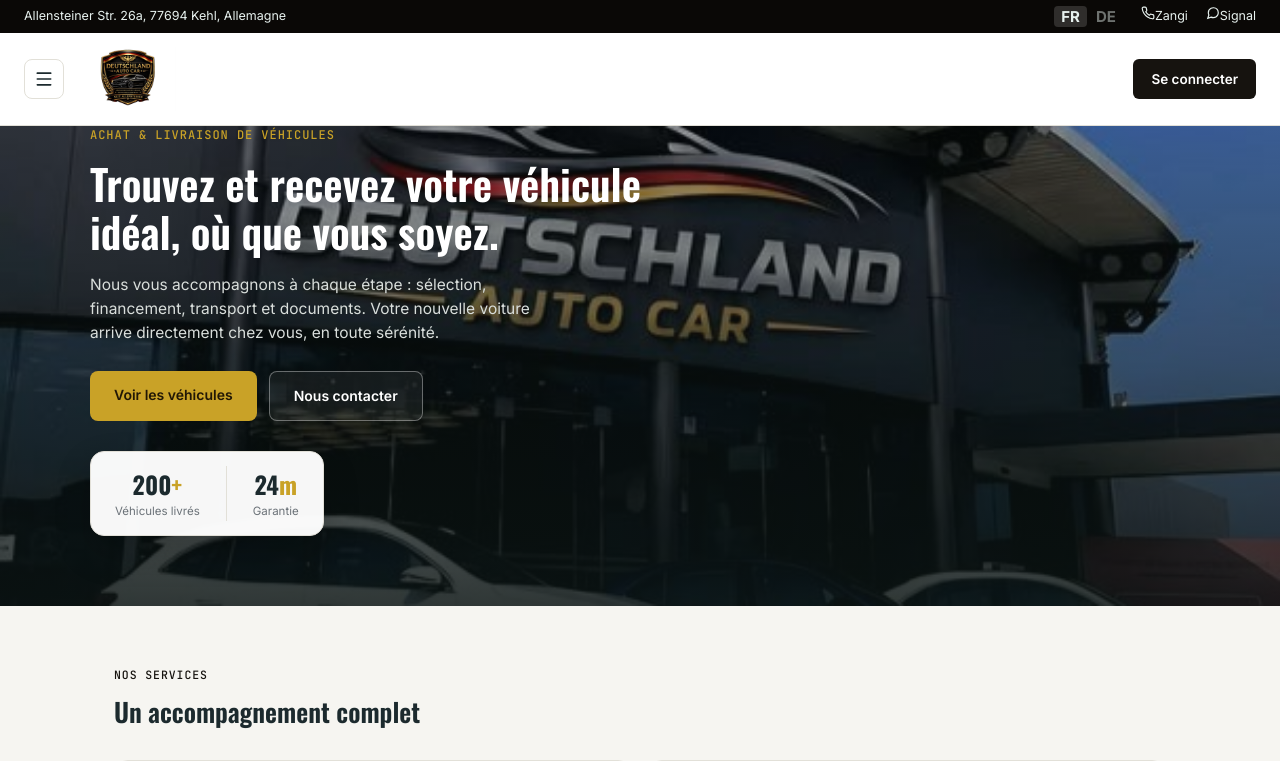
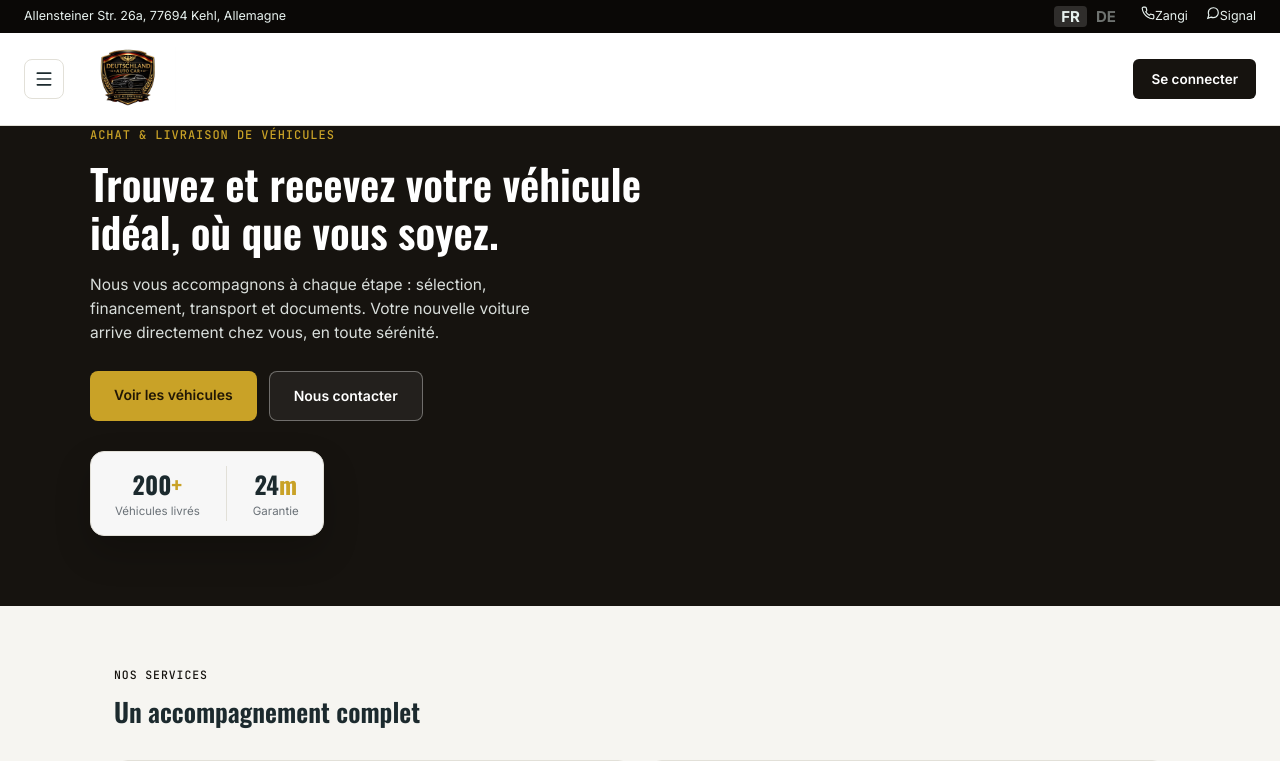
Before and after one commit to Landcar789/Car, a Next.js app: page / in a window 1280 px wide. Shown: the top 761 px of the page. Built offline with nearby package versions, Linux system fonts and the light colour scheme; no server answers; the database is empty.

Commit message:
Hero fond sombre uni

```diff
--- a/app/page.tsx
+++ b/app/page.tsx
@@ -51,10 +51,7 @@
           display: 'flex',
           alignItems: 'flex-end',
           padding: '0 24px 70px',
-          background:
-            'linear-gradient(0deg, rgba(11,20,19,0.85) 0%, rgba(11,20,19,0.55) 55%, rgba(11,20,19,0.35) 100%), url(/assets/hero.jpeg)',
-          backgroundSize: 'cover',
-          backgroundPosition: 'center',
+          background: 'var(--petrol)',
         }}
       >
         <div style={{ maxWidth: 1100, margin: '0 auto', width: '100%' }}>
```
